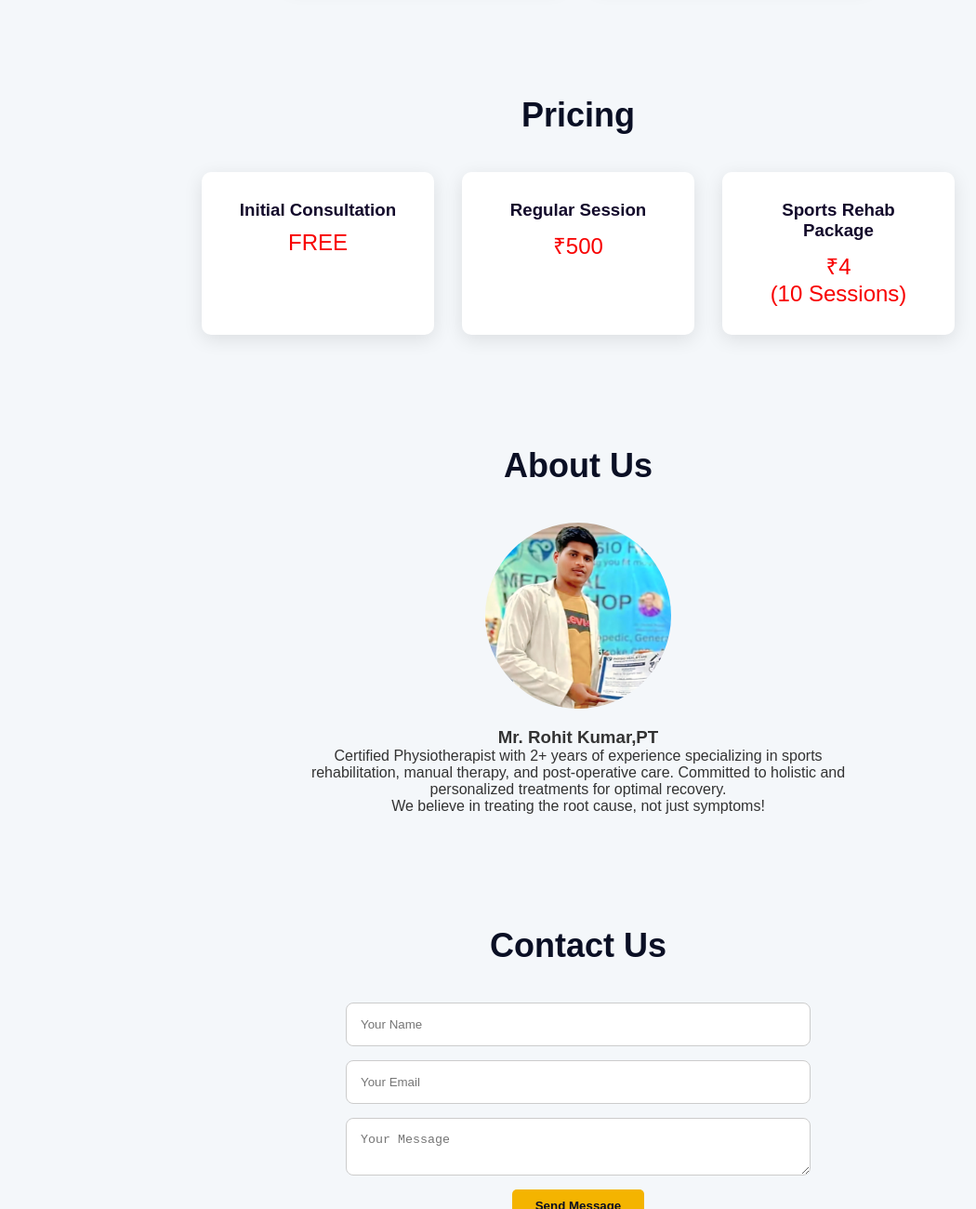
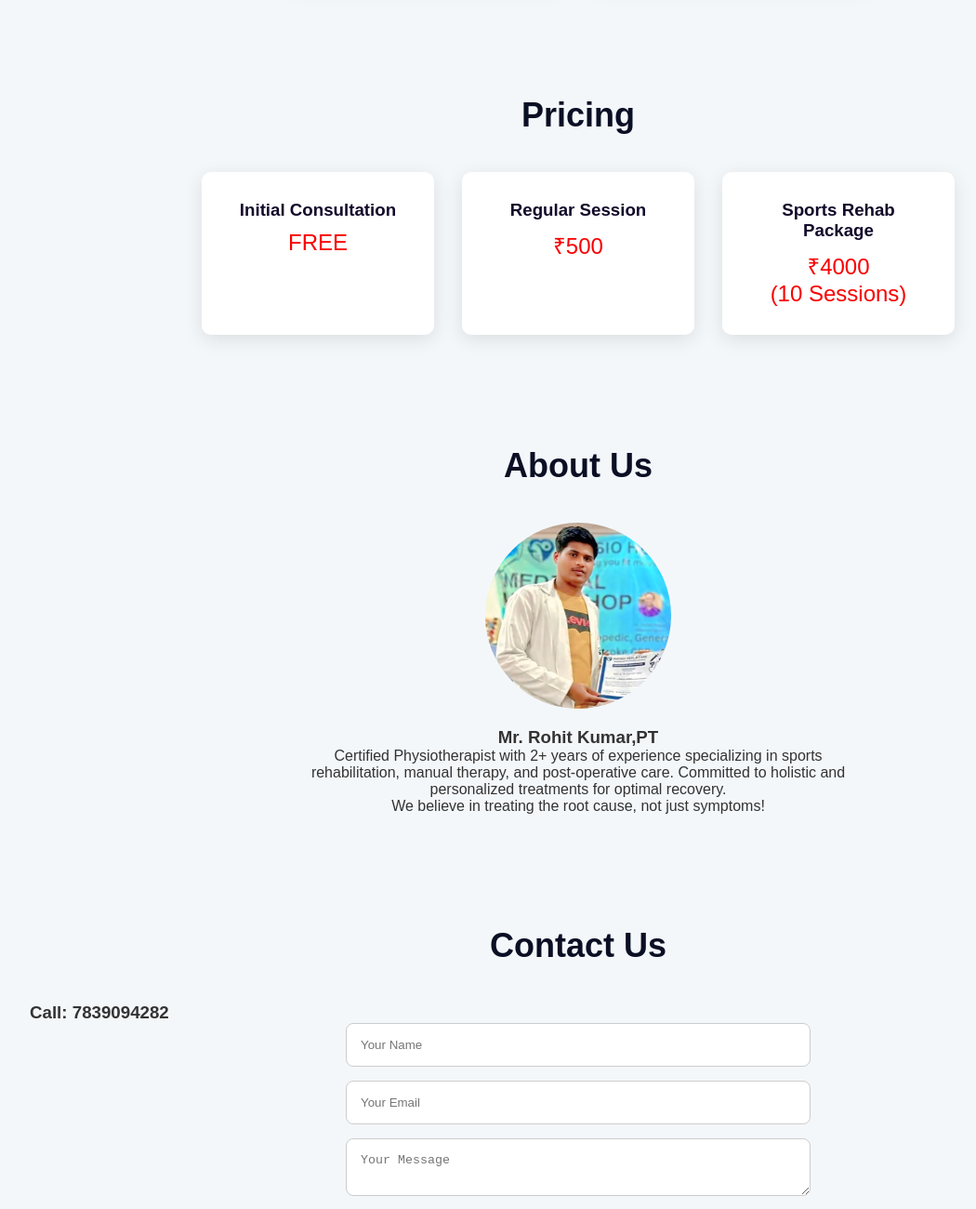
Before and after one commit to Neetesh93/Physio, a plain HTML site: page index.html in a window 1280 px wide. Shown: the part 1797-3097 px from the top of the page at 93% size, without its empty margins (18-1068 px from the left). Drawn offline with Linux system fonts and the light colour scheme.

Commit message:
Update index.html

```diff
--- a/index.html
+++ b/index.html
@@ -77,7 +77,7 @@
         </div>
         <div class="price-card">
             <h3>Sports Rehab Package</h3>
-            <p>₹4 <br> (10 Sessions)</p>
+            <p>₹4000 <br> (10 Sessions)</p>
         </div>
     </div>
 </section>
@@ -96,6 +96,7 @@
 
 <section id="contact">
     <h2>Contact Us</h2>
+    <h3>Call: 7839094282</h3>
     <form class="contact-form">
         <input type="text" placeholder="Your Name" required>
         <input type="email" placeholder="Your Email" required>
```
